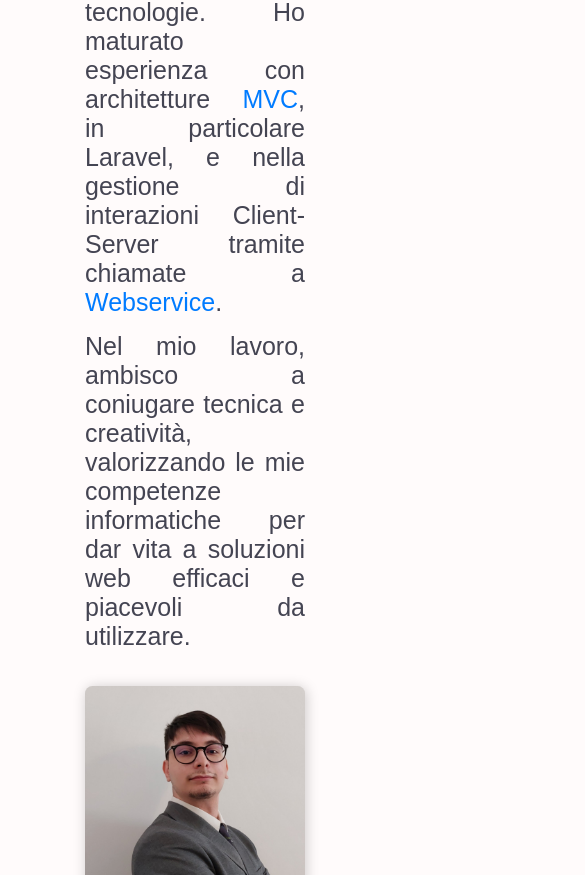
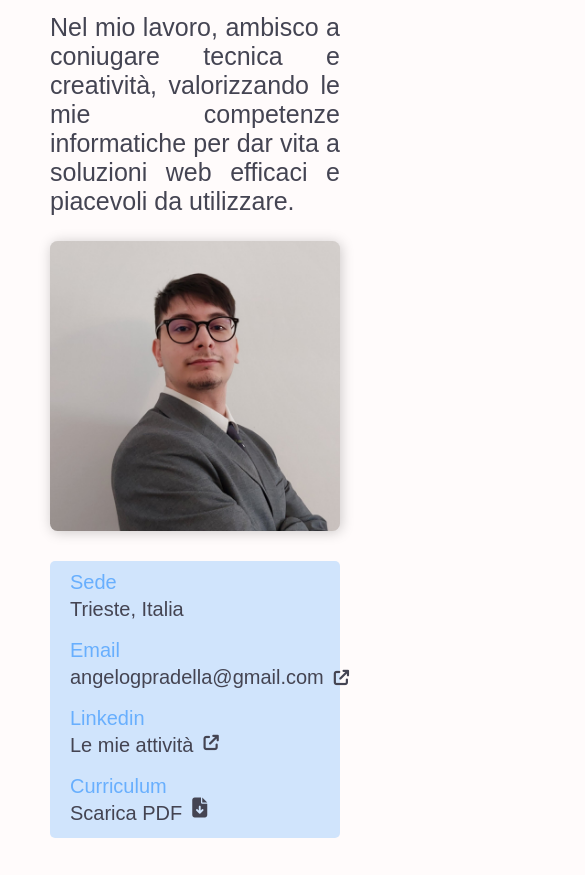
Before and after one commit to angeloPradella-github/portfolio-v1, a React (Vite) app: page / in a window 390 px wide. Shown: the part 1880-2755 px from the top of the page, 585 px wide, since content can reach past the window. Built offline with nearby package versions, Linux system fonts and the light colour scheme; some icons are missing; a web font is replaced by a local one.

Commit message:
aggiornata section about me

```diff
--- a/src/components/AboutMeSection.jsx
+++ b/src/components/AboutMeSection.jsx
@@ -6,16 +6,16 @@ export default function AboutMeSection() {
     <section className="about-me mx-auto max-w-[900px]">
       <div className="flex flex-wrap">
         {/* ------------Description colum------------ */}
-        <div className="w-full md:w-2/3 px-7">
+        <div className="w-full lg:w-2/3 lg:px-7">
           <h2 className="fs-h2 fw-h-bold clr-neutral h2-b-bottom">Profilo.</h2>
-          <p className="mt-3 text-justify md:text-left">
+          <p className="mt-3 text-justify lg:text-left">
             Dopo aver conseguito il diploma di Perito Informatico, ho
             approfondito il mio interesse per lo{" "}
             <span className="clr-accent">sviluppo web</span> attraverso un corso
             di formazione FullStack, ampliando le mie competenze sia in ambito
             front-end che back-end.
           </p>
-          <p className="mt-3 text-justify md:text-left">
+          <p className="mt-3 text-justify lg:text-left">
             Le mie principali competenze includono la programmazione orientata
             agli oggetti e lo sviluppo di applicazioni web dinamiche con
             l'utilizzo di diversi linguaggi, framework e tecnologie. Ho maturato
@@ -24,14 +24,14 @@ export default function AboutMeSection() {
             Client-Server tramite chiamate a{" "}
             <span className="clr-accent">Webservice</span>.
           </p>
-          <p className="mt-3 text-justify md:text-left">
+          <p className="mt-3 text-justify lg:text-left">
             Nel mio lavoro, ambisco a coniugare tecnica e creatività,
             valorizzando le mie competenze informatiche per dar vita a soluzioni
             web efficaci e piacevoli da utilizzare.
           </p>
         </div>
         {/* ------------Photo colum------------ */}
-        <div className="w-full md:w-1/3 p-7 flex justify-center">
+        <div className="w-full lg:w-1/3 mt-5 lg:mt-0 lg:p-7 flex justify-center">
           <img
             className="profile-pic"
             src={ProfilePic}
@@ -39,8 +39,8 @@ export default function AboutMeSection() {
           />
         </div>
         {/* ------------Extra info row------------ */}
-        <section className="mt-6 w-full px-7">
-          <div className="flex justify-between extra-info-wrapper px-4 py-2">
+        <section className="mt-6 w-full lg:px-7">
+          <div className="flex flex-wrap gap-3 justify-between extra-info-wrapper px-4 py-2">
             <div>
               <h4>Sede</h4>{" "}
               <p className="text-base clr-neutral fw-b-bold">Trieste, Italia</p>
```
